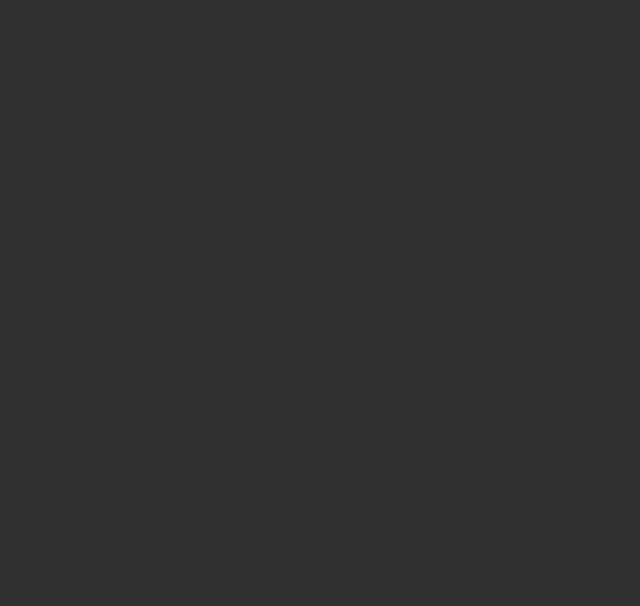
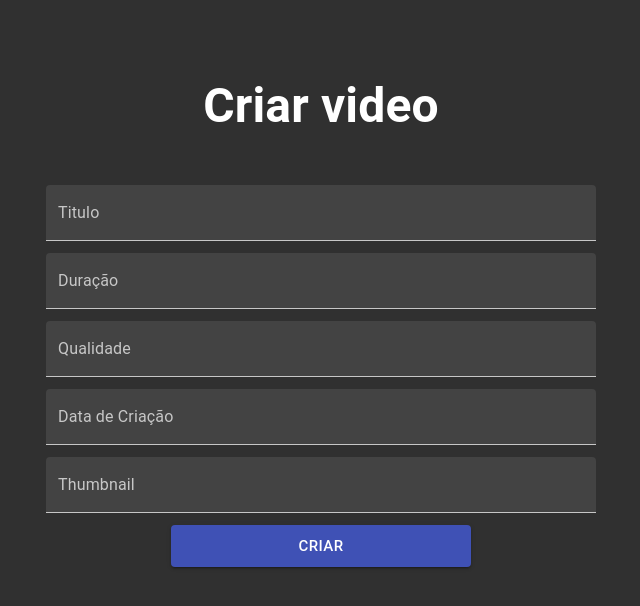
Before and after one commit to mcr9n/youtube2, a React (Create React App) app in the folder frontend/: page /video/novo in a window 1280 px wide. Before the commit this address had no page. Shown: the top 606 px of the page, without its empty margins (319-959 px from the left). Built offline with nearby package versions, Linux system fonts and the light colour scheme.

Commit message:
feat:page video create

```diff
--- a/frontend/src/App.tsx
+++ b/frontend/src/App.tsx
@@ -6,6 +6,7 @@ import Post from './pages/Post'
 import { createTheme, CssBaseline, ThemeProvider } from '@material-ui/core'
 import NovoUsuario from './pages/NovoUsuario'
 import NovoPost from './pages/NovoPost'
+import NovoVideo from './pages/NovoVideo'
 
 const darkTheme = createTheme({ palette: { type: 'dark' } })
 
@@ -22,6 +23,7 @@ function App() {
           <Route path="/post" element={<Post />} />
           <Route path="/usuario/novo" element={<NovoUsuario />} />
           <Route path="/post/novo" element={<NovoPost />} />
+          <Route path="/video/novo" element={<NovoVideo />} />
         </Routes>
       </BrowserRouter>
     </ThemeProvider>
--- /dev/null
+++ b/frontend/src/pages/NovoVideo/index.tsx
@@ -0,0 +1,178 @@
+import { useState } from 'react'
+import styled from 'styled-components'
+import axios from 'axios'
+import { Button, TextField } from '@material-ui/core'
+import { Alert, Collapse, IconButton } from '@mui/material'
+import CloseIcon from '@material-ui/icons/Close'
+
+const Container = styled.div`
+  display: flex;
+  flex-direction: column;
+  align-items: center;
+  justify-content: center;
+  gap: 12px;
+
+  font-size: 24px;
+  font-weight: 600;
+  padding: 40px;
+`
+
+const Form = styled.form`
+  display: flex;
+  flex-direction: column;
+  align-items: center;
+  gap: 12px;
+  width: 100%;
+  max-width: 550px;
+`
+
+// type User = {
+//   id: number
+//   nome: string
+//   email: string
+//   data_de_criacao: string
+// }
+
+function NovoVideo() {
+  const [openSuccess, setOpenSuccess] = useState<boolean>(false)
+  const [openFail, setOpenFail] = useState<boolean>(false)
+  const [titulo, setTitulo] = useState<string>('')
+  const [duracao, setDuracao] = useState<string>('')
+  const [qualidade, setQualidade] = useState<string>('')
+  const [dataDeCriacao, setDataDeCriacao] = useState<string>('')
+  const [thumbnail, setThumbnail] = useState<string>('')
+
+  const handleSubmit = async (
+    event: React.MouseEvent<HTMLButtonElement, MouseEvent>
+  ) => {
+    event.preventDefault()
+
+    const video = { titulo, duracao, qualidade, dataDeCriacao, thumbnail }
+
+    await axios
+      .post('http://localhost:3333/video', video)
+      .then(() => {
+        setOpenSuccess(true)
+        resetForm()
+        setTimeout(() => {
+          setOpenSuccess(false)
+        }, 3000)
+      })
+      .catch(() => {
+        setOpenFail(false)
+      })
+  }
+
+  const resetForm = () => {
+    setTitulo('')
+    setDuracao('')
+    setQualidade('')
+    setDataDeCriacao('')
+    setThumbnail('')
+  }
+
+  return (
+    <Container>
+      <h1>Criar video</h1>
+
+      <Form>
+        <TextField
+          label="Titulo"
+          id="standard-basic"
+          variant="filled"
+          fullWidth
+          value={titulo}
+          onChange={e => setTitulo(e.target.value)}
+        />
+        <TextField
+          label="Duração"
+          type="email"
+          id="standard-basic"
+          variant="filled"
+          fullWidth
+          value={duracao}
+          onChange={e => setDuracao(e.target.value)}
+        />
+        <TextField
+          label="Qualidade"
+          type="email"
+          id="standard-basic"
+          variant="filled"
+          fullWidth
+          value={qualidade}
+          onChange={e => setQualidade(e.target.value)}
+        />
+        <TextField
+          label="Data de Criação"
+          type="email"
+          id="standard-basic"
+          variant="filled"
+          fullWidth
+          value={dataDeCriacao}
+          onChange={e => setDataDeCriacao(e.target.value)}
+        />
+        <TextField
+          label="Thumbnail"
+          type="email"
+          id="standard-basic"
+          variant="filled"
+          fullWidth
+          value={thumbnail}
+          onChange={e => setThumbnail(e.target.value)}
+        />
+
+        <Button
+          variant="contained"
+          color="primary"
+          size="large"
+          style={{ width: '100%', maxWidth: 300 }}
+          onClick={e => handleSubmit(e)}
+        >
+          Criar
+        </Button>
+      </Form>
+
+      <Collapse in={openSuccess}>
+        <Alert
+          severity="success"
+          action={
+            <IconButton
+              aria-label="close"
+              color="inherit"
+              size="small"
+              onClick={() => {
+                setOpenSuccess(false)
+              }}
+            >
+              <CloseIcon fontSize="inherit" />
+            </IconButton>
+          }
+        >
+          Video criado com sucesso!
+        </Alert>
+      </Collapse>
+
+      <Collapse in={openFail}>
+        <Alert
+          severity="error"
+          action={
+            <IconButton
+              aria-label="close"
+              color="inherit"
+              size="small"
+              onClick={() => {
+                setOpenFail(false)
+              }}
+            >
+              <CloseIcon fontSize="inherit" />
+            </IconButton>
+          }
+        >
+          Algo deu errado!
+        </Alert>
+      </Collapse>
+    </Container>
+  )
+}
+
+export default NovoVideo
```
